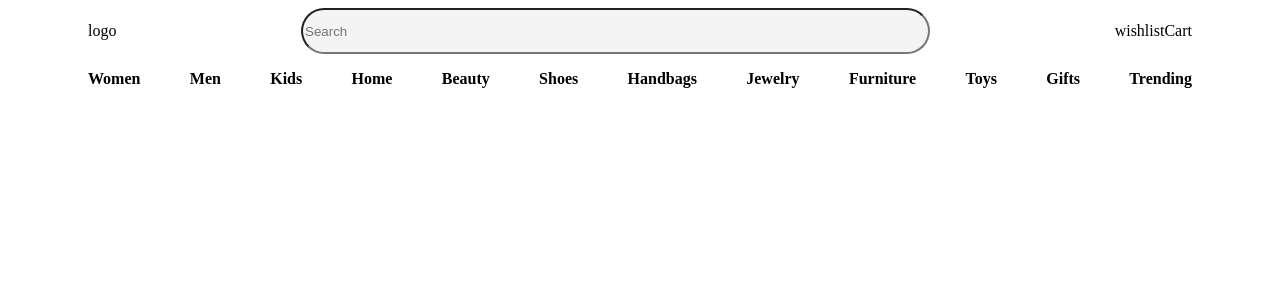
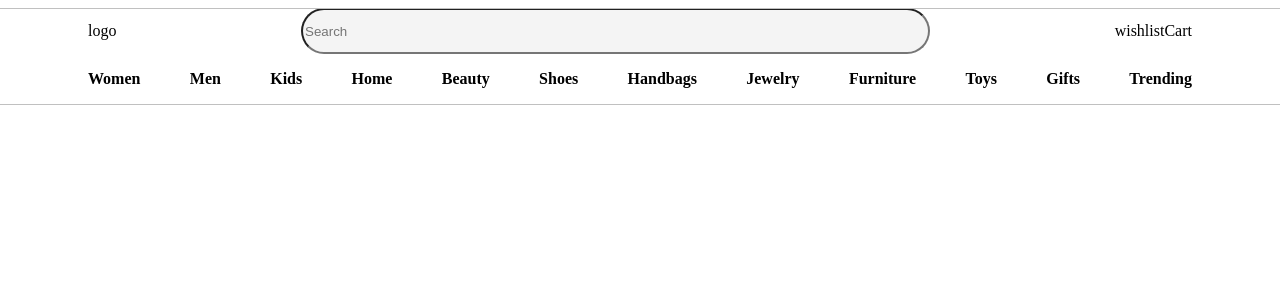
Before and after one commit to Mount-Blanc/MacyClone, a React (Vite) app in the folder MacyClone/: page / in a window 1280 px wide. Shown: the top 300 px of the page. Built offline with nearby package versions, Linux system fonts and the light colour scheme.

Commit message:
added header seperators

```diff
--- a/MacyClone/src/App.css
+++ b/MacyClone/src/App.css
@@ -26,3 +26,11 @@
 .heading-wrapper {
   padding: 0 80px;
 }
+.header-seperator {
+  content:"";
+  background-color: silver;
+  height: 1px;
+  width: 100%;
+  left: 0;
+  position: absolute;
+}
--- a/MacyClone/src/App.jsx
+++ b/MacyClone/src/App.jsx
@@ -7,6 +7,7 @@ function App() {
     <>
      <header>
       <div className='heading-wrapper'>
+        <div className='header-seperator'></div>
       <section className='search-rail'>logo
       <div className='search-container'>
         <form>
@@ -37,6 +38,7 @@ function App() {
 
         </ul>
       </section>
+      <div className='header-seperator'></div>
 </div>
      </header>
     </>
```
